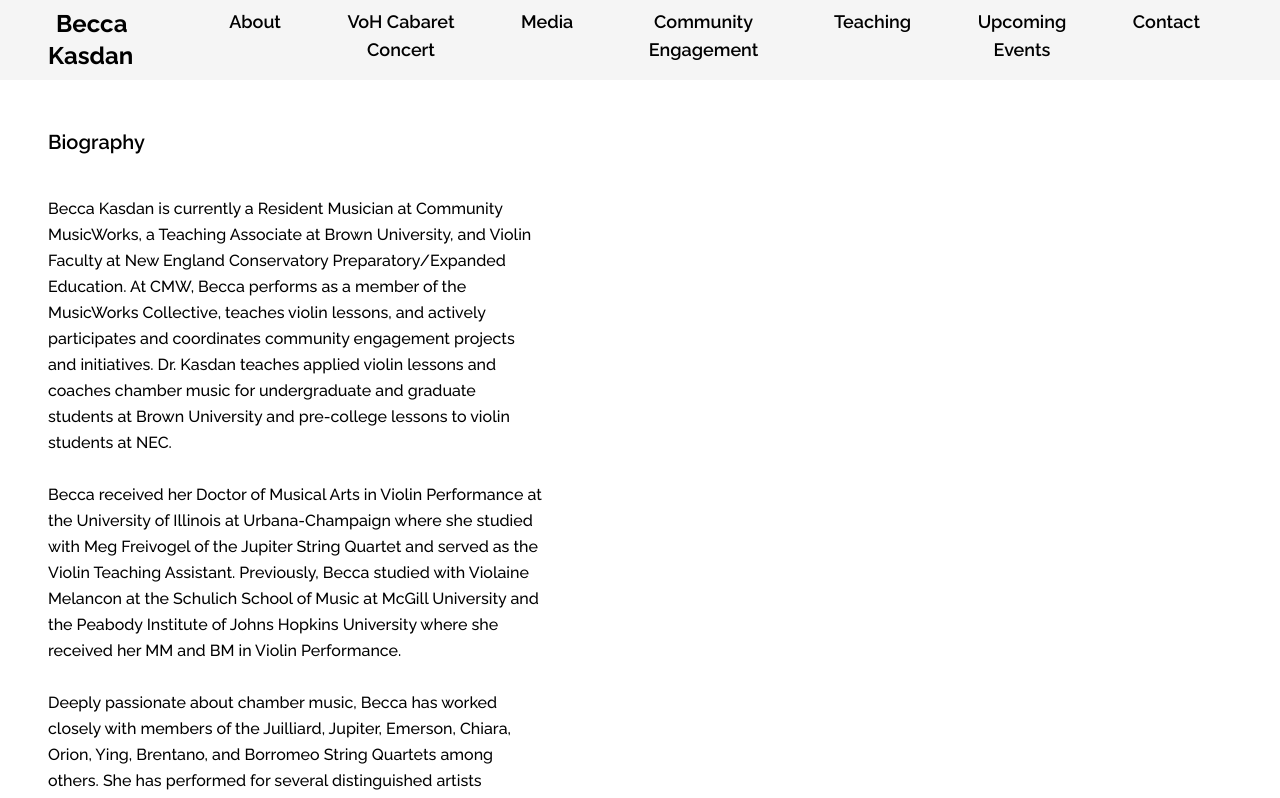
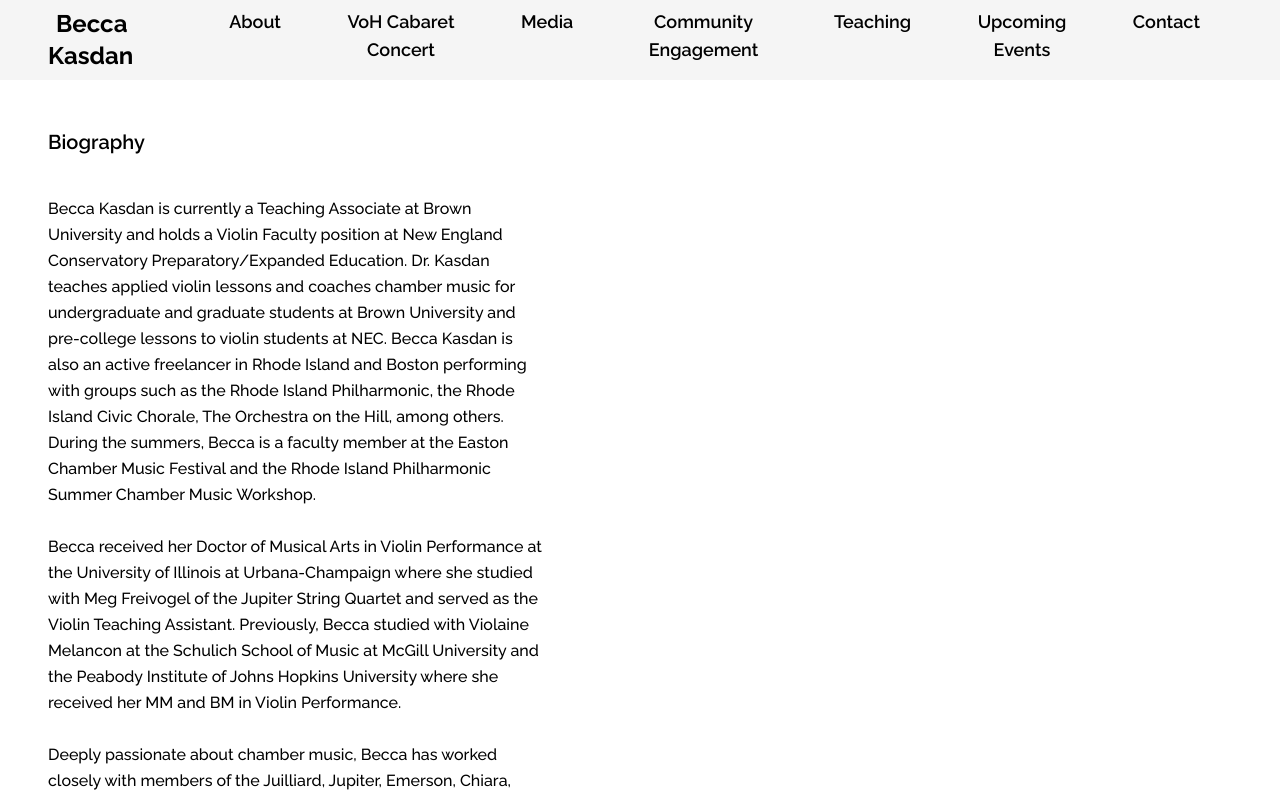
Before and after one commit to DanieleZils/next-trial, a Next.js app: page /about in a window 1280 px wide. Shown: the top 798 px of the page. Built offline with nearby package versions, Linux system fonts and the light colour scheme.

Commit message:
events, bio

```diff
--- a/app/about/page.jsx
+++ b/app/about/page.jsx
@@ -33,46 +33,55 @@ export default function Home() {
             <h1 className="font-semibold text-xl pt-32 px-2">Biography</h1>
             <div className="text-sm md:text-base max-w-lg pt-8">
             <p className="p-2 leading-relaxed md:font-medium text-left mb-10">
-            Becca Kasdan is currently a Resident Musician at Community MusicWorks,
-            a Teaching Associate at Brown University, and Violin Faculty at New England Conservatory Preparatory/Expanded Education.
-            At CMW, Becca performs as a member of the MusicWorks Collective, teaches violin lessons, and actively participates and coordinates
-            community engagement projects and initiatives. Dr. Kasdan teaches applied violin lessons and coaches chamber music for undergraduate and
-            graduate students at Brown University and pre-college lessons to violin students at NEC.
-            <br/> <br/> Becca received her Doctor of Musical
-            Arts in Violin Performance at the University of Illinois at Urbana-Champaign where she studied with Meg
-            Freivogel of the Jupiter String Quartet and served as the Violin Teaching Assistant. Previously, Becca
-            studied with Violaine Melancon at the Schulich School of Music at McGill University and the Peabody
-            Institute of Johns Hopkins University where she received her MM and BM in Violin Performance.<br/> <br/>
-            Deeply passionate about chamber music, Becca has worked closely with members of the Juilliard,
-            Jupiter, Emerson, Chiara, Orion, Ying, Brentano, and Borromeo String Quartets among others. She has
-            performed for several distinguished artists including Midori Goto, Bruno Eicher (Assistant Concertmaster
-            MET), Axel Strauss, and Stefan Milenkovich. Becca has also been a Violin Fellow at several summer
-            music festivals including the Bowdoin International Music Festival, Manchester Music Festival, and the
-            Next Festival of Emerging Artists. As a chamber musician and orchestral player, she has collaborated
-            with many esteemed musicians including David Ying, Michael Kannen, Yael Weiss, Benjamin Zander,
-            David Zinman, and Leon Fleischer.<br/><br/>
-            A passionate and dedicated teacher, Becca is a violin faculty member at Luzerne Music Center’s Senior
-            Session in New York and the Easton Chamber Music Festival in Massachusetts. She has presented
-            masterclasses at the Paul Rolland String Pedagogy Workshop, American String Teacher Association’s
-            National Conference, Tonebase Violin, Virginia Tech, Vanderbilt University Medical Center, DePauw
-            University School of Music, and the University of Illinois Urbana Champaign. Previously, Becca was a
-            Core Teaching Artist with Apollo’s Fire- the Cleveland Baroque Orchestra in Matteson, IL and
-            Coordinator and Violin Instructor for the Illinois Community Music Academy.<br/><br/>
-            In 2023, Becca collaborated with the international exhibit Violins of Hope to present her Doctoral
-            Lecture Recital, Imagining New Possibilities for 21 st -Century Classical Music Performance: Drawing
-            Inspiration from the Berlin Cabarets of the Weimar Republic. Joined by co-founder Avshalom Weinstein,
-            Becca performed a recital on violins restored and recovered from the Holocaust. The concert featured
-            dancers, musicians, visual artists, and puppeteers from seven countries and a performance of two world
-            premieres.
-            In addition, Becca is extremely devoted to bringing music into the community. She served as the first co-
-            director of the Peabody String Sinfonia, a conductor-less string ensemble at Peabody Conservatory that
-            performs exclusively at community venues. Becca has also been on a discussion panel with Midori
-            discussing community engagement and outreach in the 21 st century.<br/><br/>Currently, Becca is on the Board of
-            Trustees for the Volunteer Musicians for the Arts in Boston, MA where she received a Community
-            Leadership Award in 2021. Becca Kasdan is the 2018 recipient of the Johns Hopkins President’s
-            Commendation for Achievement in the Arts, the Grace Clagett Ranney Prize in Chamber Music, the
-            String Achievement Award from the University of Illinois Urbana-Champaign, and is a member of the Pi
-            Kappa Lambda and Phi Kappa Phi’s prestigious music guilds.
+            Becca Kasdan is currently a Teaching Associate at Brown University and holds a Violin Faculty
+            position at New England Conservatory Preparatory/Expanded Education. Dr. Kasdan teaches
+            applied violin lessons and coaches chamber music for undergraduate and graduate students at
+            Brown University and pre-college lessons to violin students at NEC. Becca Kasdan is also an
+            active freelancer in Rhode Island and Boston performing with groups such as the Rhode Island
+            Philharmonic, the Rhode Island Civic Chorale, The Orchestra on the Hill, among others. During
+            the summers, Becca is a faculty member at the Easton Chamber Music Festival and the Rhode
+            Island Philharmonic Summer Chamber Music Workshop.
+            <br/> <br/> Becca received her Doctor of Musical Arts in Violin Performance at the University of Illinois at
+            Urbana-Champaign where she studied with Meg Freivogel of the Jupiter String Quartet and
+            served as the Violin Teaching Assistant. Previously, Becca studied with Violaine Melancon at the
+            Schulich School of Music at McGill University and the Peabody Institute of Johns Hopkins
+            University where she received her MM and BM in Violin Performance.<br/> <br/>
+            Deeply passionate about chamber music, Becca has worked closely with members of the
+            Juilliard, Jupiter, Emerson, Chiara, Orion, Ying, Brentano, and Borromeo String Quartets among
+            others. She has performed for several distinguished artists including Midori Goto, Bruno Eicher
+            (Assistant Concertmaster MET), Axel Strauss, and Stefan Milenkovich. Becca has also been a
+            Violin Fellow at several summer music festivals including the Bowdoin International Music
+            Festival, Manchester Music Festival, and the Next Festival of Emerging Artists. As a chamber
+            musician and orchestral player, she has collaborated with many esteemed musicians including
+            David Ying, Michael Kannen, Yael Weiss, Benjamin Zander, David Zinman, and Leon Fleischer.
+            Dr. Kasdan frequently performs U.S. and world premieres of contemporary works and enjoys
+            collaborating with composers.<br/><br/>
+            A passionate and dedicated teacher, Becca has presented masterclasses at the Paul Rolland
+            String Pedagogy Workshop, American String Teacher Association’s National Conference,
+            Tonebase Violin, Virginia Tech, Vanderbilt University Medical Center, DePauw University School
+            of Music, and the University of Illinois Urbana Champaign. Previously, Becca was a Resident
+            Musician at Community MusicWorks in Providence, RI where she performed with the
+            MusicWorks Collective, organized community initiatives, and taught violin lessons. In Illinois, Dr.
+            Kasdan was a Core Teaching Artist with Apollo’s Fire- the Cleveland Baroque Orchestra in
+            Matteson, IL and Coordinator and Violin Instructor for the Illinois Community Music Academy.
+            Becca was also a violin faculty member at Luzerne Summer Music Festival’s Senior Session in
+            New York.<br/><br/>
+            In 2023, Becca collaborated with the international exhibit Violins of Hope to present her
+            Doctoral Lecture Recital, Imagining New Possibilities for 21st -Century Classical Music
+            Performance: Drawing Inspiration from the Berlin Cabarets of the Weimar Republic. Joined by
+            co-founder Avshalom Weinstein, Becca performed a recital on violins restored and recovered
+            from the Holocaust. The concert featured dancers, musicians, visual artists, and puppeteers
+            from seven countries and a performance of two world premieres. In addition, Becca is
+            extremely devoted to bringing music into the community. She served as the first co- director of
+            the Peabody String Sinfonia, a conductor-less string ensemble at Peabody Conservatory that
+            performs exclusively at community venues. Becca has also been on a discussion panel with
+            Midori discussing community engagement and outreach in the 21st century.<br/><br/>
+            Currently, Becca is on the Board of Trustees for the Volunteer Musicians for the Arts in Boston,
+            MA where she received a Community Leadership Award in 2021. Becca Kasdan is the 2018
+            recipient of the Johns Hopkins President’s Commendation for Achievement in the Arts, the
+            Grace Clagett Ranney Prize in Chamber Music, the String Achievement Award from the
+            University of Illinois Urbana-Champaign, and is a member of the Pi Kappa Lambda and Phi
+            Kappa Phi’s prestigious music guilds.
             </p>
             </div>
           </div>
```
Also changed, not shown: app/teaching/page.jsx (+7 -6 lines), app/upcoming-events/page.jsx (+24 -14 lines).
